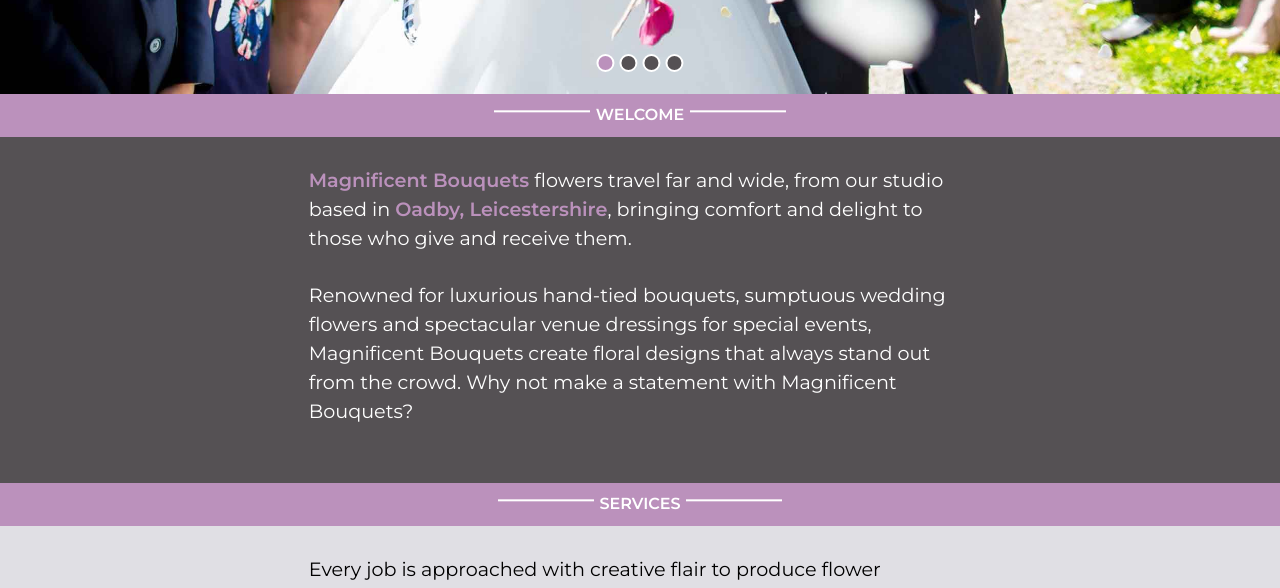
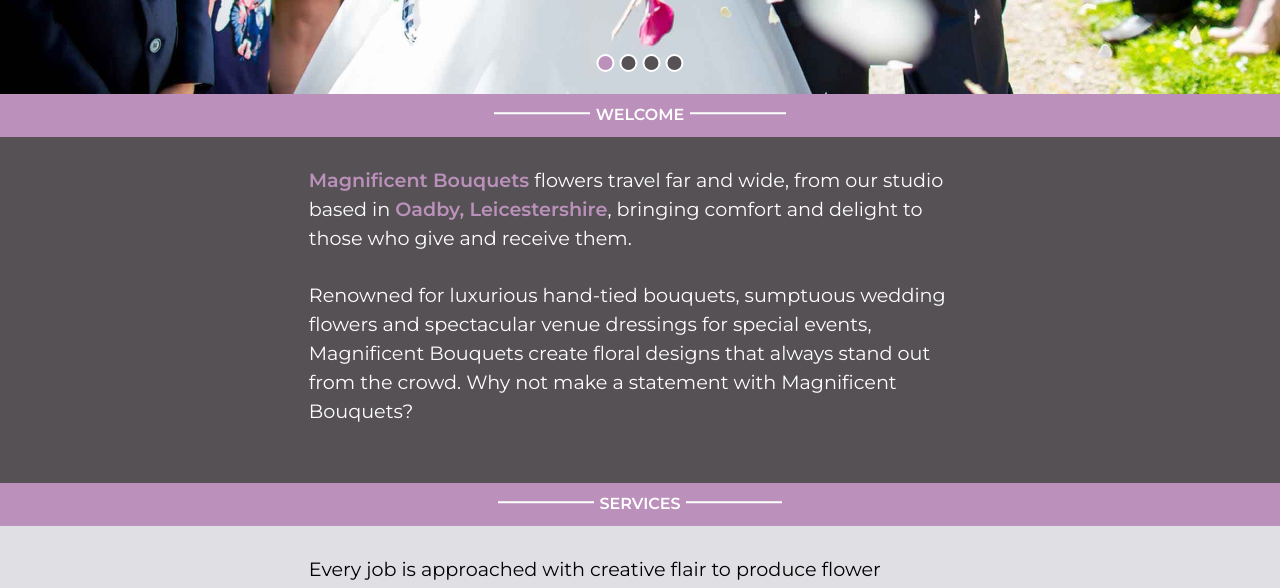
Before and after one commit to kaylaobritsch/magnificent-bouquets, a Jekyll site: the page built from index.html, in a window 1280 px wide. Shown: the part 919-1507 px from the top of the page. Built offline with Jekyll 4.4.1, drawn with Linux system fonts in a browser that asks for light colours.

Commit message:
Fix headings

```diff
--- a/_includes/css/main.css
+++ b/_includes/css/main.css
@@ -294,7 +294,7 @@
   border-top: 2px solid #fff;
   width: 5rem;
   margin: 0 .3rem;
-  transform: translateY(-.4rem);
+  transform: translateY(-.3rem);
   overflow: hidden;
 }
 
--- a/gallery.html
+++ b/gallery.html
@@ -22,7 +22,7 @@
 
     {% include gallery-section.html heading="Funeral and Natural Burial Flowers" image-1="funeral/funeral-hp-1.jpg" alt-1="Orange roses in a heart funeral bouquet" image-2="funeral/funeral-hp-2.jpg" alt-2="White rose funeral bouquet" image-3="funeral/funeral-hp-3.jpg" alt-3="Pink daiseys and roses funeral wreath" txt="At Magnificent Bouquets we believe in sympathy with empathy. Funerals are your last chance to say goodbye. Having lost three dear ones within six months of each other, we can truly appreciate how awful it is to experience that loss. And every sympathy tribute that is created has those feelings deeply embedded in, allowing us to produce arrangements that really say what you feel in a beautiful way." btn-link="" btn-txt="View All" mod-btn="funeral-btn" %}
 
-    {% include gallery-section.html heading="Contract Flowers & Special Events" image-1="contract/contract-hp-3.jpg" alt-1="Orchids in a bowl" image-2="contract/contract-hp-2.jpg" alt-2="Orchids in a bowl" image-3="contract/contract-hp-1.jpg" alt-3="Contract flowers in woven baskets" txt="For businesses, restaurants, hotels and homes we provide a regular contract service of fresh floral designs and arrangements, styled to add interest and a focal point for your customers." btn-link="" btn-txt="View All" mod-btn="contract-btn" %}
+    {% include gallery-section.html heading="Corporate, Contract & Special Events" image-1="contract/contract-hp-3.jpg" alt-1="Orchids in a bowl" image-2="contract/contract-hp-2.jpg" alt-2="Orchids in a bowl" image-3="contract/contract-hp-1.jpg" alt-3="Contract flowers in woven baskets" txt="For businesses, restaurants, hotels and homes we provide a regular contract service of fresh floral designs and arrangements, styled to add interest and a focal point for your customers." btn-link="" btn-txt="View All" mod-btn="contract-btn" %}
   </div>
 
   <div id="modal-basket" class="modal pad-t">
@@ -192,7 +192,7 @@
 
   <div id="modal-contract" class="modal pad-t">
     <div class="wrapper gutter">
-      <h4 class="push-1-2 exa" id="top-contract">Corporate, Contract & Special Event Flowers</h4>
+      <h4 class="push-1-2 exa" id="top-contract">Corporate, Contract & Special Events</h4>
       <div class="photo-grid relative">
         <span class="close nina absolute pin-top-right" onclick="closeModal()">x</span>
         <img itemprop="image" alt="Pink contract bouquet" class="island-1-8" src="{{site.baseurl}}/images/contract/contract-1.jpg">
--- a/services.html
+++ b/services.html
@@ -97,7 +97,7 @@
           <img itemprop="image" class="img-flex tabcontent-img"  alt="" src="{{site.baseurl}}/images/services-tab-contract.jpg">
         </div>
         <div class="gutter-1-2 unit xs-1 s-1 m-1-2 l-1-2">
-          <h4 class="push-0" itemprop="amenityFeature">Contract Flowers & Special Events</h4>
+          <h4 class="push-0" itemprop="amenityFeature">Corporate, Contract & Special Events</h4>
           <p>Or if you have a special event coming up where you require architectural floral designs or table centres that are out of this world, please don’t hesitate to get in touch. We would be delighted to discuss our constantly evolving designs.</p>
         </div>
       </div>
```
